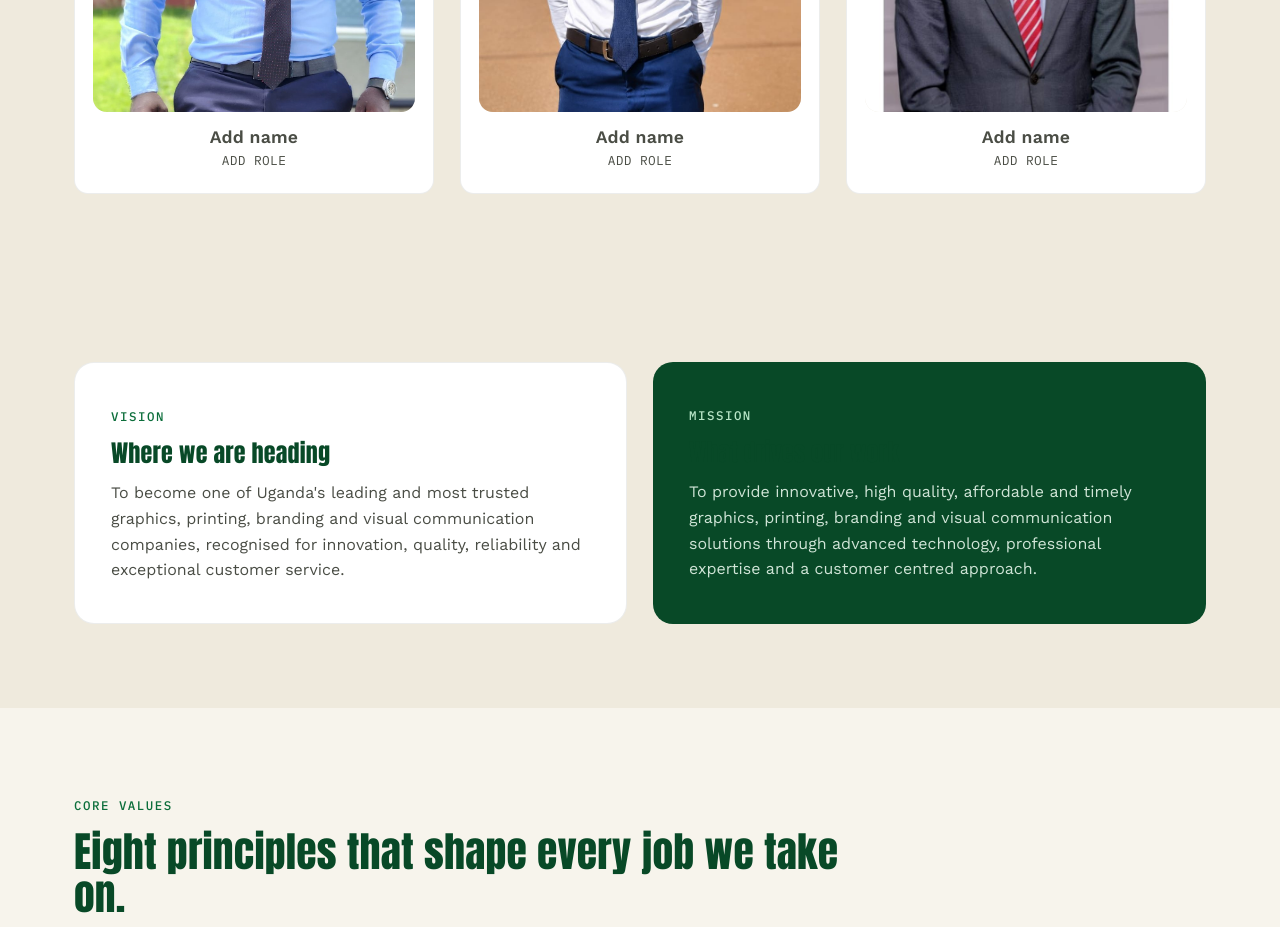
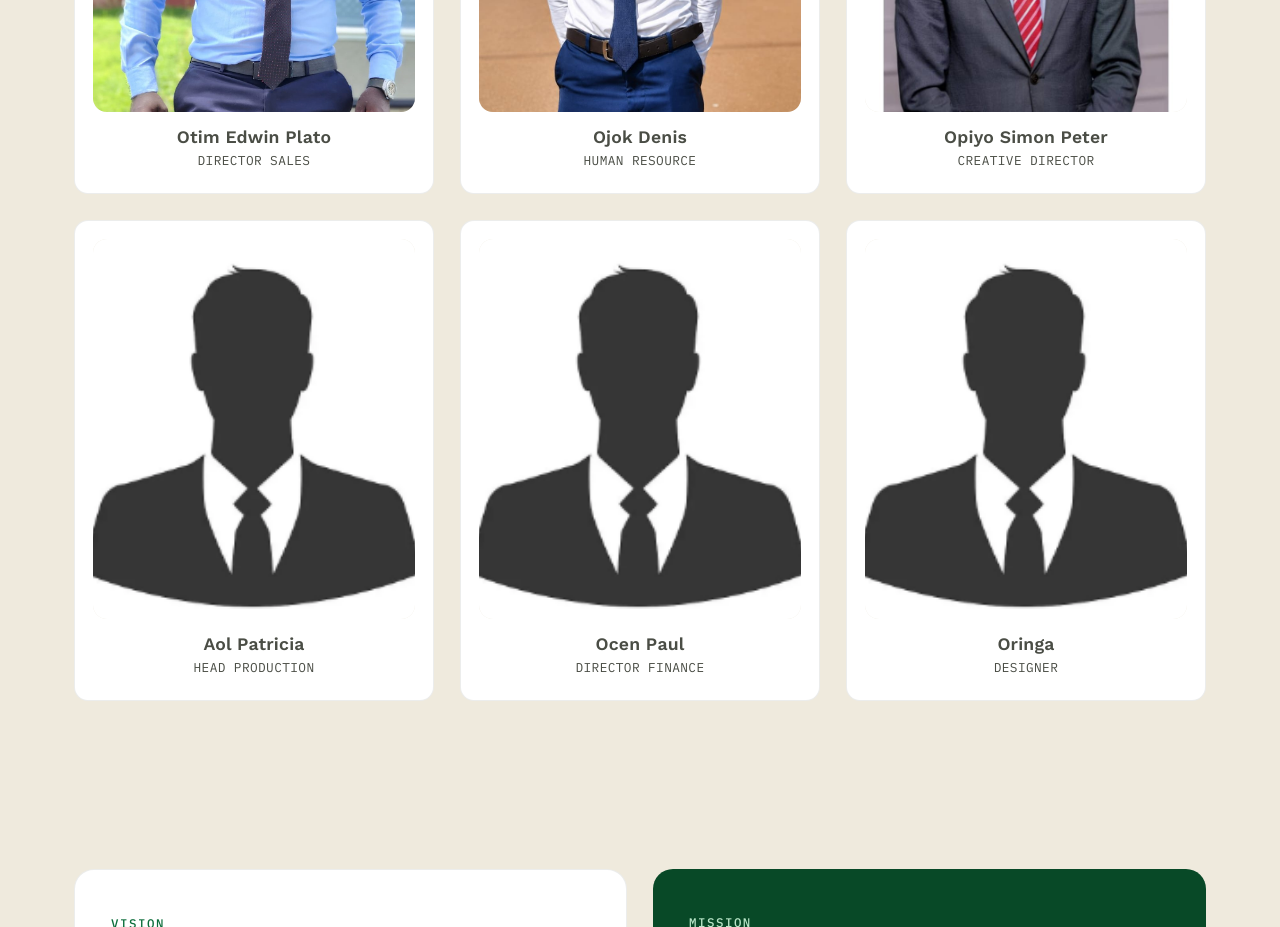
Before and after one commit to ReaganWokorach/omalographics, a website: page about.html in a window 1280 px wide. Shown: the part 1460-2387 px from the top of the page. Drawn offline with nearby package versions, Linux system fonts and the light colour scheme.

Commit message:
Adding more teams

```diff
--- a/about.html
+++ b/about.html
@@ -38,15 +38,15 @@
   "image": "https://www.omalographics.com/assets/photos/jersey-branded-omalo.jpg",
   "logo": "https://www.omalographics.com/assets/logo.png",
   "url": "https://www.omalographics.com/",
-  "telephone": "+256000000001",
-  "email": "info@omalographics.com",
+  "telephone": "+256783527083",
+  "email": "omalographicstudios@gmail.com",
   "priceRange": "$$",
   "areaServed": "UG",
   "description": "Graphics, printing, branding and visual communication company with locations in Kampala and Gulu City, Uganda.",
   "address": [
     {
       "@type": "PostalAddress",
-      "addressLocality": "Kampala",
+      "addressLocality": "Gulu",
       "addressCountry": "UG"
     },
     {
@@ -128,18 +128,33 @@
       <div class="team-grid">
         <div class="team-card">
           <div class="ph team-card-photo"><img src="assets/photos/team-1.jpg" alt="A member of the Omalo Graphics Centre team" loading="lazy" width="1013" height="1800"></div>
-          <h4><em>Add name</em></h4>
-          <p class="mono team-role"><em>Add role</em></p>
+          <h4><em>Otim Edwin Plato</em></h4>
+          <p class="mono team-role"><em>Director Sales</em></p>
         </div>
         <div class="team-card">
           <div class="ph team-card-photo"><img src="assets/photos/team-2.jpg" alt="A member of the Omalo Graphics Centre team" loading="lazy" width="809" height="1280"></div>
-          <h4><em>Add name</em></h4>
-          <p class="mono team-role"><em>Add role</em></p>
+          <h4><em>Ojok Denis</em></h4>
+          <p class="mono team-role"><em>Human Resource</em></p>
         </div>
         <div class="team-card">
           <div class="ph team-card-photo"><img src="assets/photos/team-3.jpg" alt="A member of the Omalo Graphics Centre team" loading="lazy" width="720" height="1280"></div>
-          <h4><em>Add name</em></h4>
-          <p class="mono team-role"><em>Add role</em></p>
+          <h4><em>Opiyo Simon Peter</em></h4>
+          <p class="mono team-role"><em>Creative Director</em></p>
+        </div>
+                <div class="team-card">
+          <div class="ph team-card-photo"><img src="assets/photos/Avatar.png" alt="A member of the Omalo Graphics Centre team" loading="lazy" width="720" height="1280"></div>
+          <h4><em>Aol Patricia</em></h4>
+          <p class="mono team-role"><em>Head Production</em></p>
+        </div>
+                <div class="team-card">
+          <div class="ph team-card-photo"><img src="assets/photos/Avatar.png" alt="A member of the Omalo Graphics Centre team" loading="lazy" width="720" height="1280"></div>
+          <h4><em>Ocen Paul</em></h4>
+          <p class="mono team-role"><em>Director Finance</em></p>
+        </div>
+                <div class="team-card">
+          <div class="ph team-card-photo"><img src="assets/photos/Avatar.png" alt="A member of the Omalo Graphics Centre team" loading="lazy" width="720" height="1280"></div>
+          <h4><em>Oringa</em></h4>
+          <p class="mono team-role"><em>Designer</em></p>
         </div>
       </div>
     </div>
```
Also changed, not shown: assets/photos/Avatar.png (added).
